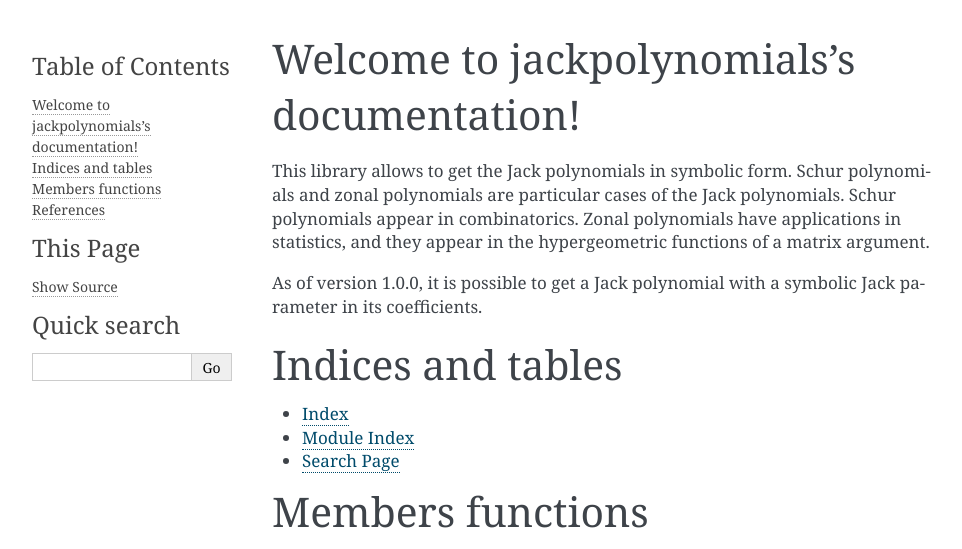
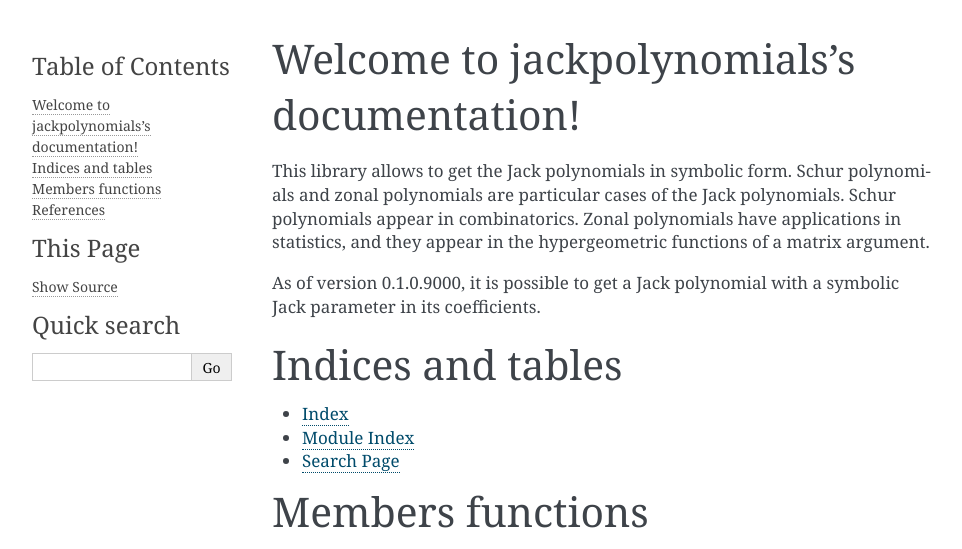
Before and after one commit to stla/jackpy, a Sphinx documentation site: the page built from docs/index.rst, in a window 1280 px wide. Shown: the top 549 px of the page, without its empty margins (148-1110 px from the left). Built offline with Sphinx 7.4.7, drawn with Linux system fonts in a browser that asks for light colours; grey boxes are pictures that could not be loaded.

Commit message:
v0.1.0.9000

```diff
--- a/docs/conf.py
+++ b/docs/conf.py
@@ -22,7 +22,7 @@ copyright = '2021-2024, Stéphane Laurent'
 author = 'Stéphane Laurent'
 
 # The full version, including alpha/beta/rc tags
-release = '1.0.0'
+release = '0.1.0.9000'
 
 
 # -- General configuration ---------------------------------------------------
--- a/docs/index.rst
+++ b/docs/index.rst
@@ -16,7 +16,7 @@ Jack polynomials. Schur polynomials appear in combinatorics. Zonal
 polynomials have applications in statistics, and they appear in the
 hypergeometric functions of a matrix argument.
 
-As of version 1.0.0, it is possible to get a Jack polynomial with a
+As of version 0.1.0.9000, it is possible to get a Jack polynomial with a
 symbolic Jack parameter in its coefficients.
 
 Indices and tables
```
Also changed, not shown: 1 other file.
